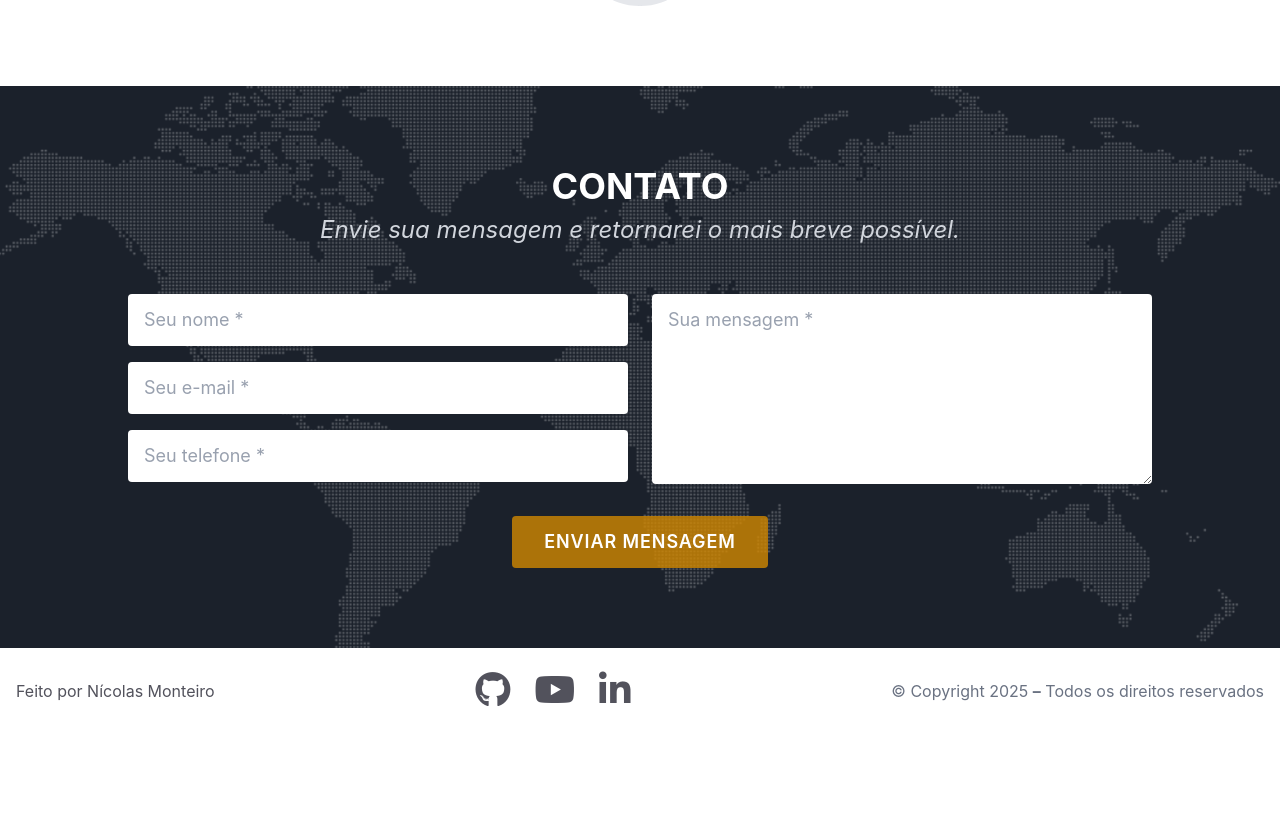
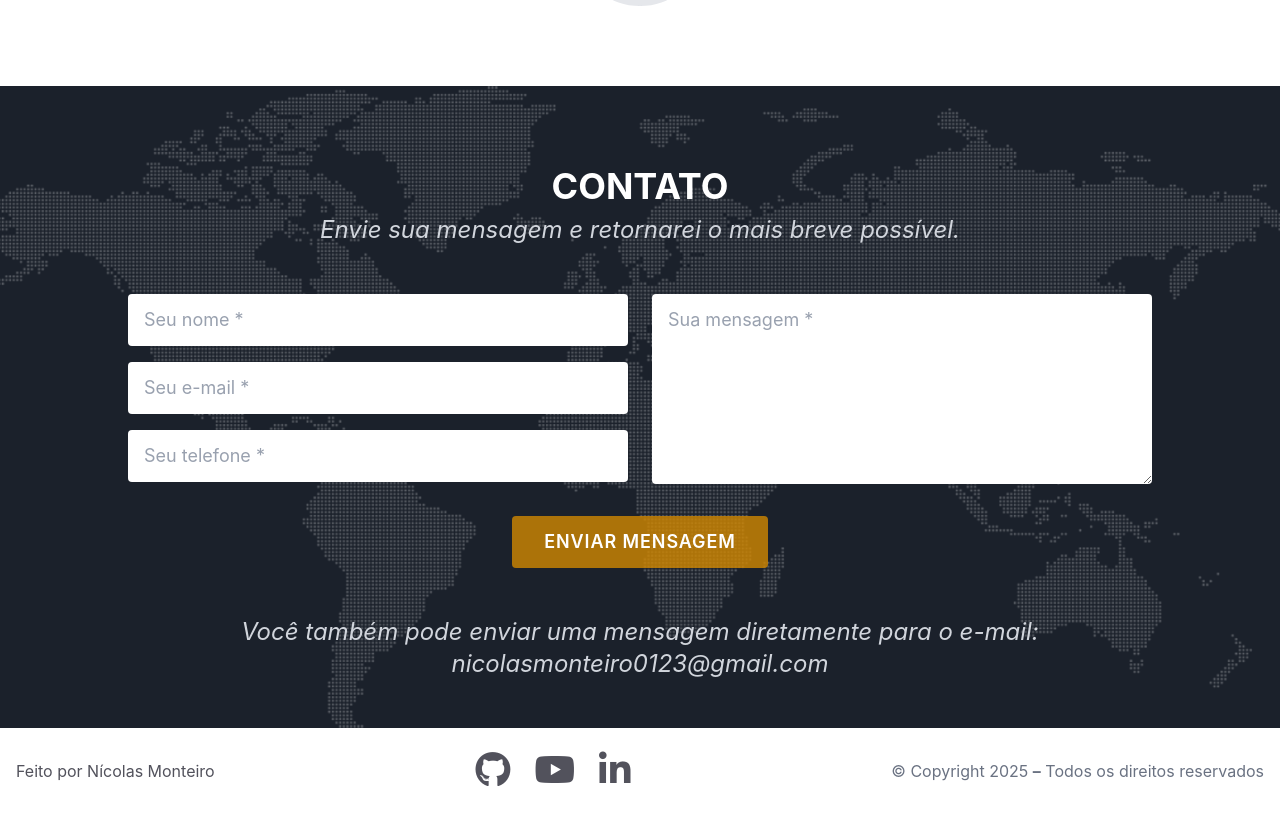
Before and after one commit to NicolasYMonteiro/portifolio, a Next.js app: page / in a window 1280 px wide. Shown: the part 3818-4631 px from the top of the page. Before the commit the page ends 4551 px from the top, so only its background shows below. Built offline with nearby package versions, Linux system fonts and the light colour scheme.

Commit message:
finalizado

```diff
--- a/src/components/contact/contact.tsx
+++ b/src/components/contact/contact.tsx
@@ -56,7 +56,7 @@ const Contact = () => {
     return (
         <section
             id="contact"
-            className="relative bg-[#1b212b] bg-[url('/map-image.png')] bg-no-repeat bg-cover bg-center py-20 px-4"
+            className="relative bg-[#1b212b] bg-[url('/map-image.png')] bg-no-repeat bg-cover bg-center pt-20 pb-12 px-4"
         >
             {/* Fundo escuro sobre a imagem */}
             <div className="absolute inset-0 z-0" />
@@ -124,6 +124,12 @@ const Contact = () => {
                     </div>
                 </form>
             </div>
+            <div className="relative z-10 max-w-5xl mx-auto text-center text-white mt-12">
+                <p className="italic text-2xl text-gray-300">
+                    Você também pode enviar uma mensagem diretamente para o e-mail: {'nicolasmonteiro0123@gmail.com'}
+                </p>
+            </div>
+
         </section>
 
     );
```
